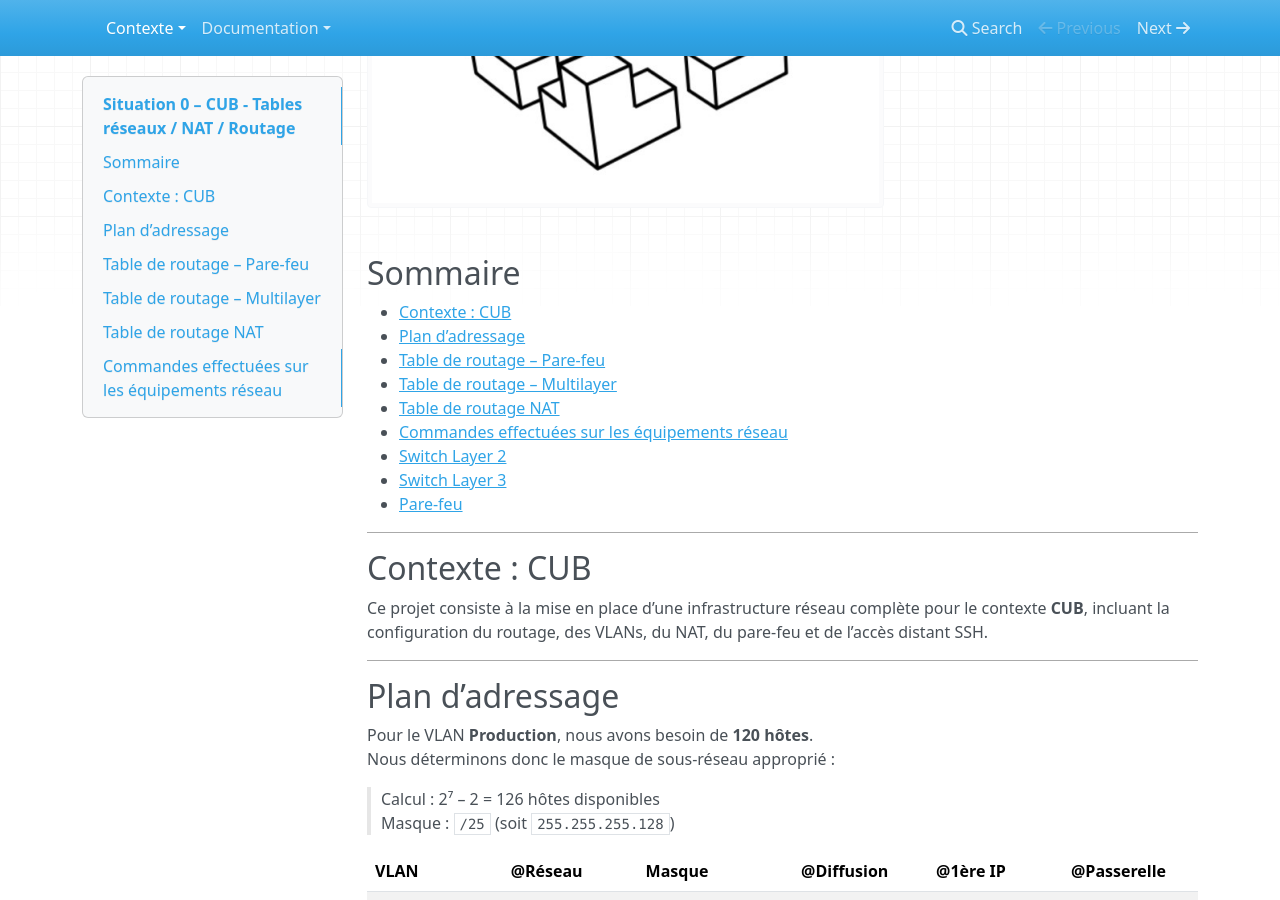
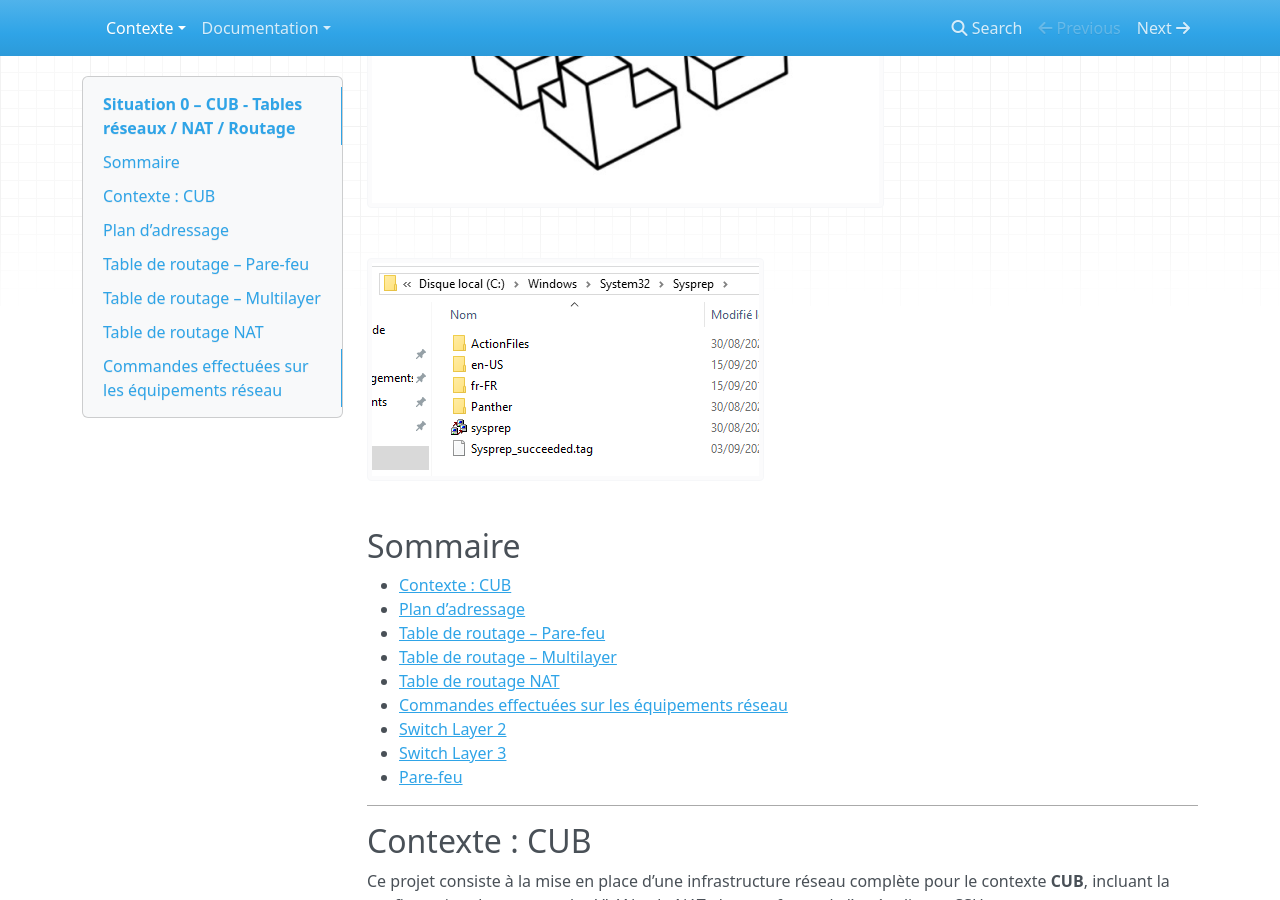
Before and after one commit to hugog36/CUBDOCUMENTATIONDORTMUND, an MkDocs documentation site: the page built from docs/contexte/Context_CUB_Situation0_Lucien_Bescos.md, in a window 1280 px wide and 900 px high, scrolled down 527 px. Built offline with MkDocs 1.6.1, drawn with Linux system fonts in a browser that asks for light colours; nearby versions of some CDN libraries.

Commit message:
Update Context_CUB_Situation0_Lucien_Bescos.md

```diff
--- a/docs/contexte/Context_CUB_Situation0_Lucien_Bescos.md
+++ b/docs/contexte/Context_CUB_Situation0_Lucien_Bescos.md
@@ -7,6 +7,7 @@
 
 
 ![LogocUB](../medias/logocub.png)
+![LogocUB](../medias/sit1_1.png)
 
 ##  Sommaire
 
```
